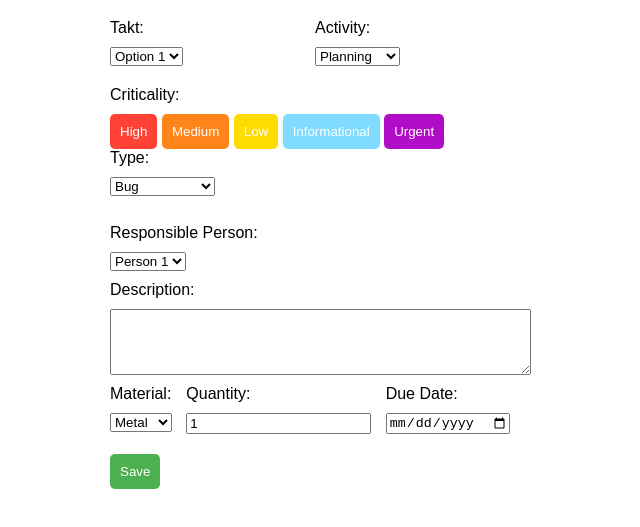
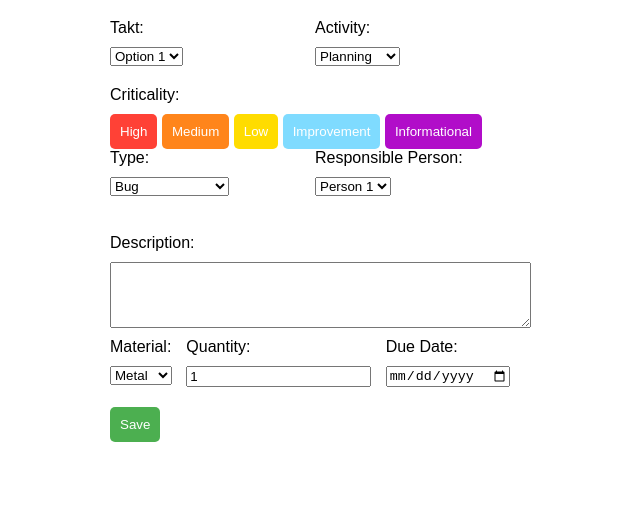
Before and after one commit to WonderPepe/deviation.github.io, a plain HTML site: page index.html in a window 1280 px wide. Shown: the part 61-588 px from the top of the page, without its empty margins (330-970 px from the left). Drawn offline with Linux system fonts and the light colour scheme.

Commit message:
Update index.html

```diff
--- a/index.html
+++ b/index.html
@@ -45,23 +45,29 @@
                 <button type="button" class="criticality-btn high" value="high">High</button>
                 <button type="button" class="criticality-btn medium" value="medium">Medium</button>
                 <button type="button" class="criticality-btn low" value="low">Low</button>
-                <button type="button" class="criticality-btn info" value="info">Informational</button>
-                <button type="button" class="criticality-btn urgent" value="urgent">Urgent</button>
+                <button type="button" class="criticality-btn info" value="info">Improvement</button>
+                <button type="button" class="criticality-btn urgent" value="urgent">Informational</button>
             </div>
         </div>
 
+<div class="row">
+    <div class="half-width">
         <label for="type">Type:</label>
         <select id="type" name="type">
             <option value="bug">Bug</option>
             <option value="feature">Feature</option>
             <option value="enhancement">Enhancement</option>
+            <option value="Material missing">Material missing</option>
+            <option value="Quality issue">Quality issue</option>
         </select>
 
         <!-- Info icon for the 'Type' dropdown -->
         <div class="info-icon" title="Select Type">
             <span>ℹ️</span>
         </div>
+    </div>
 
+    <div class="half-width">
         <label for="responsiblePerson">Responsible Person:</label>
         <select id="responsiblePerson" name="responsiblePerson">
             <option value="person1">Person 1</option>
@@ -69,6 +75,8 @@
             <option value="person3">Person 3</option>
             <!-- Add more options as needed -->
         </select>
+    </div>
+</div>
 
         <label for="description">Description:</label>
         <textarea id="description" name="description" rows="4" cols="50"></textarea>
```
